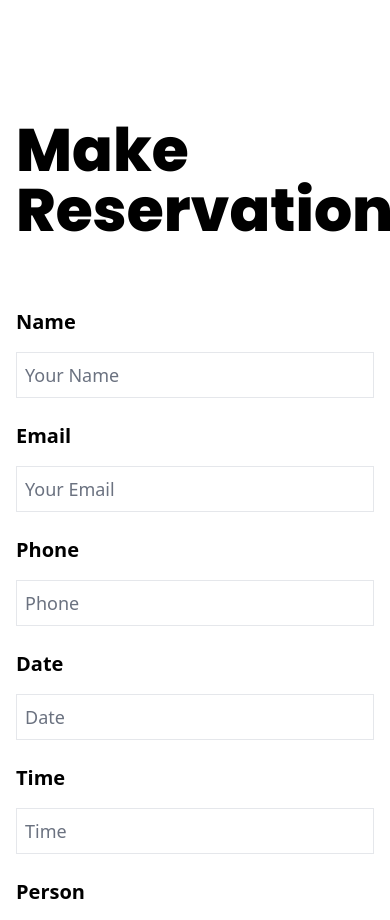
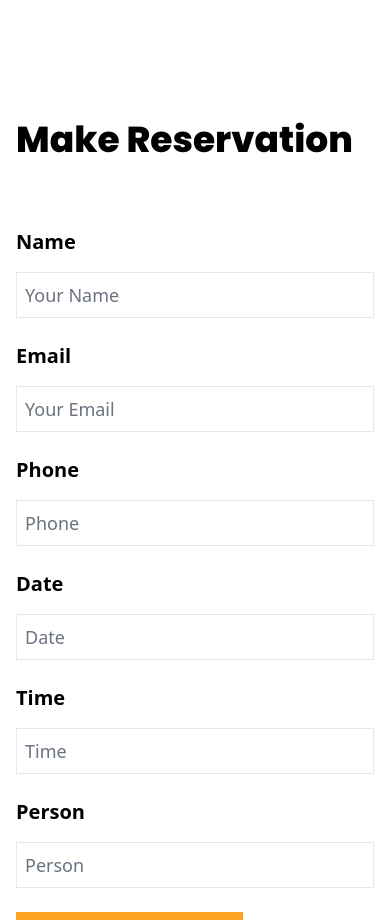
Before and after one commit to Mohammed-Avesh/Burger-Town, a website: page index.html in a window 390 px wide. Shown: the part 5400-6320 px from the top of the page. Drawn offline with nearby package versions, Linux system fonts and the light colour scheme.

Commit message:
add text

```diff
--- a/index.html
+++ b/index.html
@@ -1236,7 +1236,7 @@
    <!-- Make Reservation -->
    <div class="max-w-9xl flex flex-col md:flex-row  mt-24">
       <div class="md:w-1/2 w-full md:p-12 p-4">
-         <h1 class="text-6xl w-full ">Make Reservation</h1>
+         <h1 class="md:text-6xl text-4xl w-full ">Make Reservation</h1>
          <div class="flex mt-14 flex-wrap -m-3">
             <div class="md:w-1/2 w-full p-3">
                <label class="font-bold text-xl" for="name">Name</label>
```
Also changed, not shown: output.css.
